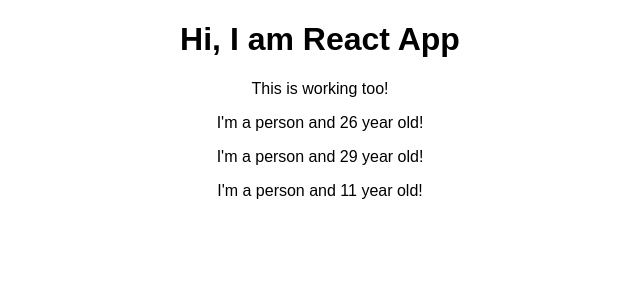
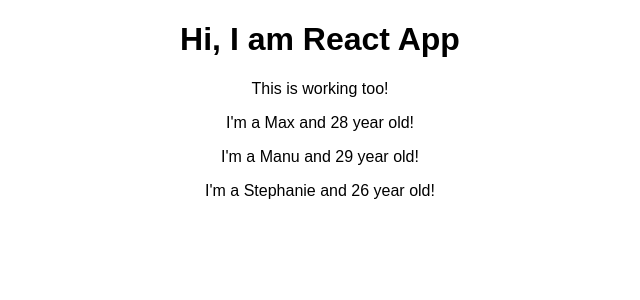
Before and after one commit to dongrerohan421/react-complete-guide, a React (Create React App) app: page / in a window 1280 px wide. Shown: the top 300 px of the page, without its empty margins (320-960 px from the left). Built offline with nearby package versions, Linux system fonts and the light colour scheme.

Commit message:
working with props

```diff
--- a/src/App.js
+++ b/src/App.js
@@ -8,9 +8,11 @@
             <div className="App">
                 <h1> Hi, I am React App </h1>
                 <p>This is working too!</p>
-                <Person />
-                <Person />
-                <Person />
+                <Person name="Max" age="28" />
+                <Person name="Manu" age="29">
+                    My Hobbies: Racing
+                </Person>
+                <Person name="Stephanie" age="26" />
             </div>
         );
         // return React.createElement(
--- a/src/Person/Person.js
+++ b/src/Person/Person.js
@@ -1,7 +1,11 @@
 import React from "react";
 
-const person = () => {
-    return <p>I'm a person and {Math.floor(Math.random() * 30)} year old!</p>;
+const person = props => {
+    return (
+        <p>
+            I'm a {props.name} and {props.age} year old!
+        </p>
+    );
 };
 
 export default person;
```
